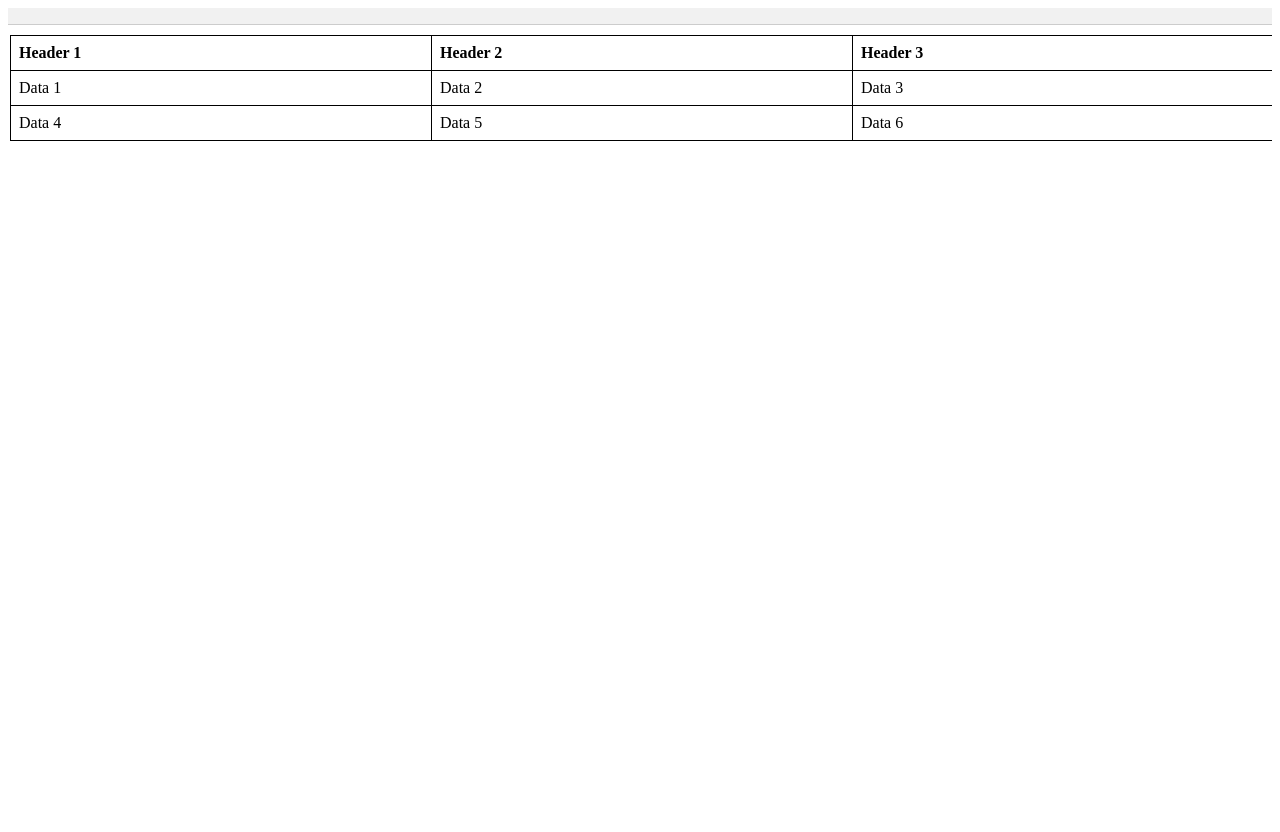
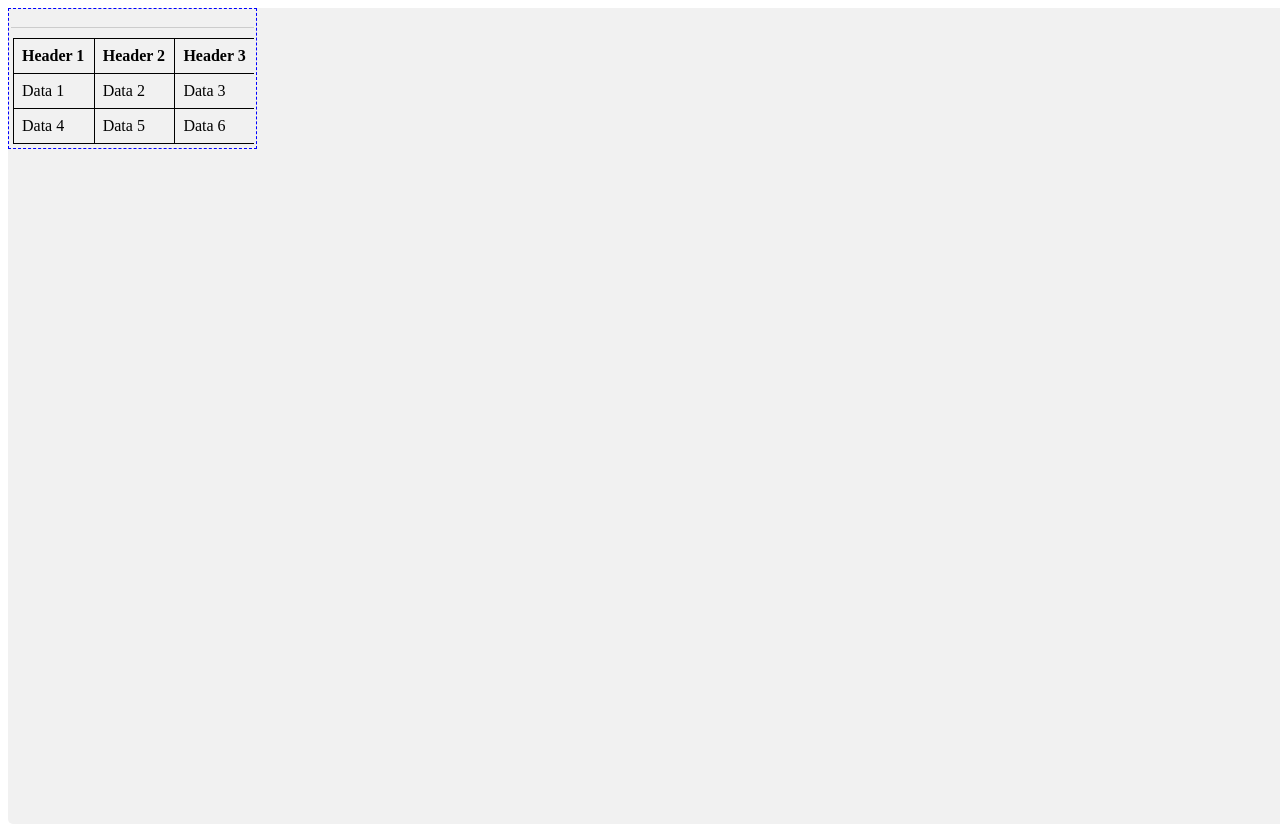
Before and after one commit to wrist0neye/svelte_sample1, a SvelteKit app: page / in a window 1280 px wide. Before the commit the page ends 800 px from the top, so only its background shows below. Built offline with nearby package versions, Linux system fonts and the light colour scheme.

Commit message:
draggable but not smoothly

```diff
--- a/src/Components/ResizableTable.svelte
+++ b/src/Components/ResizableTable.svelte
@@ -1,4 +1,5 @@
 <script>
+  // 다음에는 formula parser를 만들어볼 예정.
   import { onMount } from 'svelte';
 
   let table;
@@ -6,6 +7,9 @@
   let isResizingRow = false;
   let startX, startY, startWidth, startHeight;
   let currentCol, currentRow;
+  let currentPosition = {x : 0, y: 0};
+  let isDragging = false;
+  let offset = {x: 0, y : 0};
 
   function onMouseDownCol(event, col) {
     isResizingCol = true;
@@ -60,6 +64,30 @@
       rowSep.addEventListener('mousedown', (event) => onMouseDownRow(event, rowSep.parentElement));
     });
   });
+
+  function dragMouseDown(event) {
+    event.preventDefault();
+    isDragging = true;
+    offset.x = event.clientX - currentPosition.x;
+    offset.y = event.clientY - currentPosition.y;
+    // document.addEventListener('mousemove', elementDrag);
+    // document.addEventListener('mouseup', closeDragElement);
+  }
+
+  function dragMouseMove(event) {
+    if (isDragging) {
+      currentPosition.x = event.clientX - offset.x;
+      currentPosition.y = event.clientY - offset.y;
+      // table.style.left = currentPosition.x + 'px';
+      // table.style.top = currentPosition.y + 'px';
+    }
+  }
+
+  function dragMouseUp(event) {
+    isDragging = false;
+    // document.removeEventListener('mousemove', elementDrag);
+    // document.removeEventListener('mouseup', closeDragElement);
+  }
 </script>
 
 <style>
@@ -115,10 +143,6 @@
     overflow-x: auto;
     /* transition: all 0.2s ease-in-out; */
   }
-  .table_container:hover{
-    border : 2px solid #ccc;
-    border-radius: 5px;
-  }
   .table_menu {
     display: flex;
     justify-content: space-between;
@@ -126,14 +150,42 @@
     background-color: #f1f1f1;
     border-bottom: 1px solid #ccc;
   }
+  .table_menu:hover{
+    cursor: move;
+    background-color: yellow;
+  }
   .table_widget{
+    position: absolute;
     display: flex;
     flex-direction: column;
     gap: 8px;
+    max-width: 600px;
+    max-height: 400px;
+    padding: 2px;
+    border: 1px dashed blue;
+  }
+  .table_widget:hover{
+    border : 2px solid #ccc;
+    border-radius: 5px;
+    transform: translateX(-1px) translateY(-1px);
+  }
+  .sketch_book {
+    position: relative;
+    width: 100%;
+    height: 100vh;
+    background-color: #f1f1f1;
+    border-radius: 5px;
+    padding: 8px;
   }
 </style>
-<div class="table_widget">
-  <div class="table_menu"></div>
+<div class="sketch_book">
+  <div class="table_widget"
+    style="left: {currentPosition.x}px; top: {currentPosition.y}px;"
+    on:mousemove={dragMouseMove}
+    on:mouseup={dragMouseUp}>
+    <div
+      class="table_menu"
+      on:mousedown={dragMouseDown}></div>
     <div class="table_container">
       <table bind:this={table}>
         <thead>
@@ -182,3 +234,4 @@
       </table>
     </div>
   </div>
+</div>
```
Lines whose indentation alone changed are shown as unchanged.
